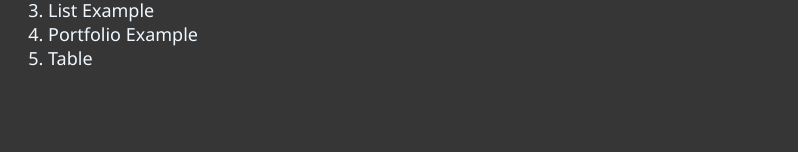
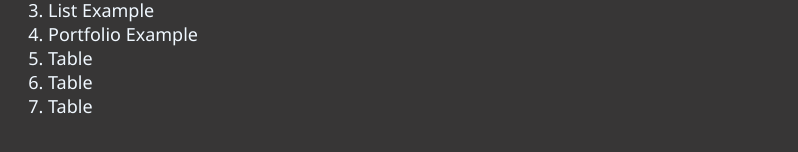
Before and after one commit to Nickeshadhikari9/Assignment, a plain HTML site: page index.html in a window 1280 px wide. Shown: the part 260-412 px from the top of the page, without its empty margins (0-798 px from the left). Drawn offline with Linux system fonts and the light colour scheme.

Commit message:
changes to index

```diff
--- a/index.html
+++ b/index.html
@@ -38,6 +38,8 @@
         <li><a href="list.html">List Example</a></li>
         <li><a href="portfolio.html">Portfolio Example</a></li>
         <li><a href="table.html">Table</a></li>
+        <li><a href="table.html">Table</a></li>
+        <li><a href="table.html">Table</a></li>
     </ol>
 
 </body>
```
